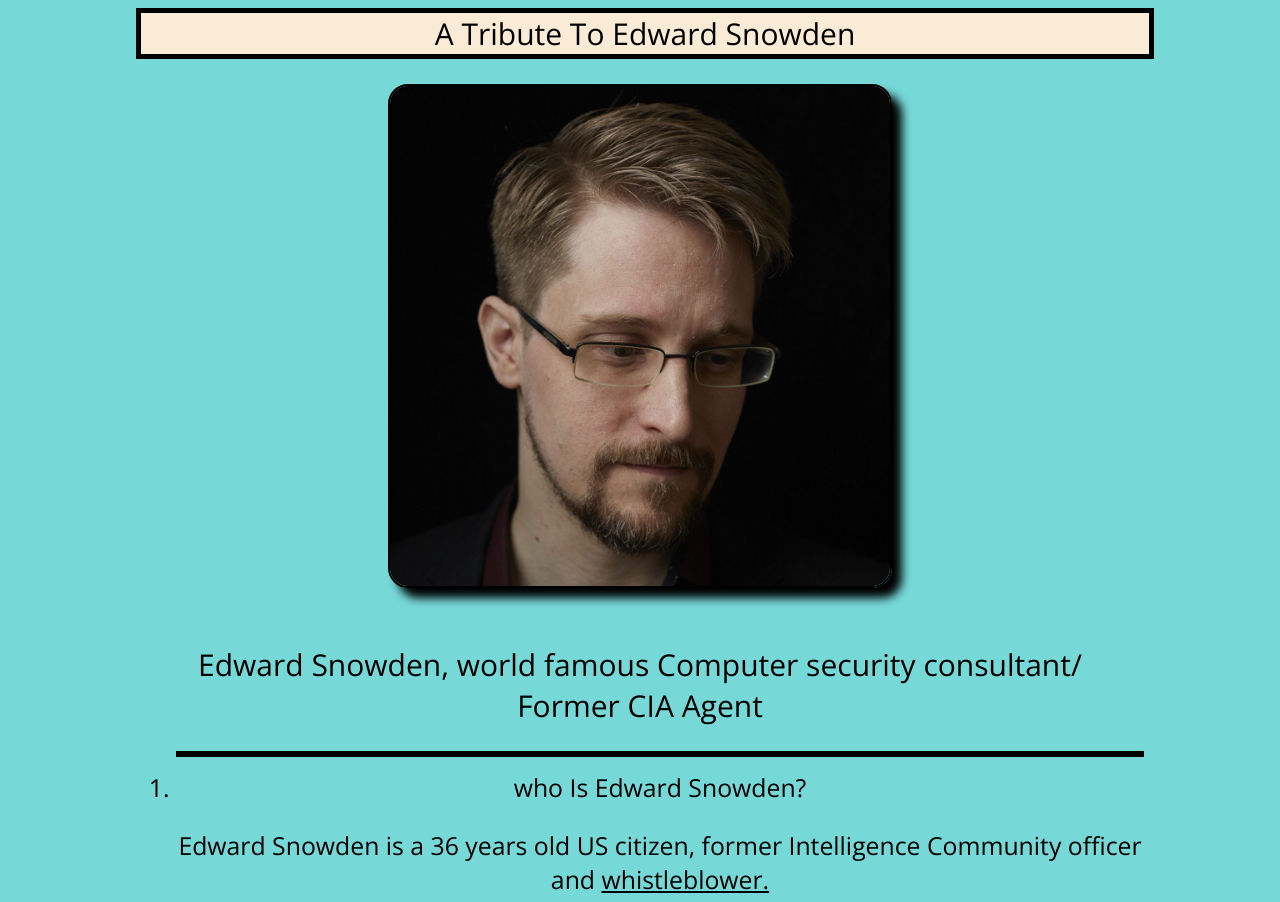
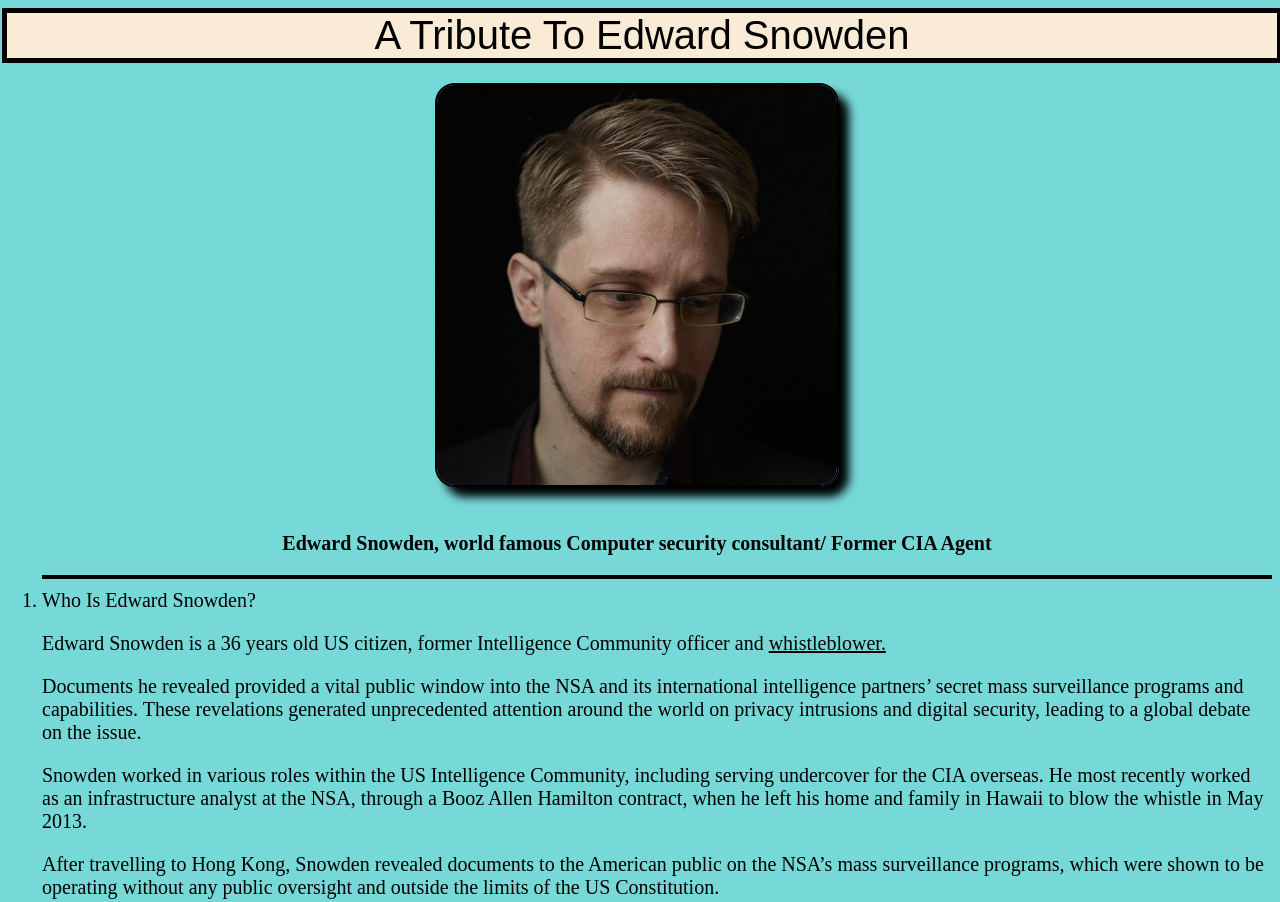
Before and after one commit to arpan-pro-learner/tribute-page-FCC, a plain HTML site: page index.html in a window 1280 px wide. Shown: the top 902 px of the page. Drawn offline with nearby package versions, Linux system fonts and the light colour scheme.

Commit message:
updated files

```diff
--- a/index.html
+++ b/index.html
@@ -19,13 +19,13 @@
 <figcaption id="img-caption"> Edward Snowden, world famous Computer security consultant/ Former CIA Agent</figcaption></figure>
  <ol><body id="tribute-info" >
  <hr>
-    <li>who Is Edward Snowden?</li>
+    <li>Who Is Edward Snowden?</li>
     <p>Edward Snowden is a 36 years old US citizen, former Intelligence Community officer and <u>whistleblower.</u> </p>
     <p>Documents he revealed provided a vital public window into the NSA and its international intelligence partners’ secret mass surveillance programs and capabilities. These revelations generated unprecedented attention around the world on privacy intrusions and digital security, leading to a global debate on the issue.</p>
     <p>Snowden worked in various roles within the US Intelligence Community, including serving undercover for the CIA overseas. He most recently worked as an infrastructure analyst at the NSA, through a Booz Allen Hamilton contract, when he left his home and family in Hawaii to blow the whistle in May 2013.</p> <p>After travelling to Hong Kong, Snowden revealed documents to the American public on the NSA’s mass surveillance programs, which were shown to be operating without any public oversight and outside the limits of the US Constitution.</p>
     <p> US government has charged Snowden with theft of government property, and two further charges under the 1917 Espionage Act. Each charge carries a maximum 10-year prison sentence.</p>
     <p> With the US pursuing his extradition, Snowden is now in Russia, where he was formally granted three years’ residency from 1 August 2014, after a year of temporary asylum in Russia ended on 31st July 2014. Journalists continue to publish documents from Snowden that reveal the secret and unaccountable systems of modern global surveillan. </p>
-     <hr>
+ <hr>
     <li>Why is this information important?</li>
 
 <p>Documents revealed by Snowden show that the US intelligence community and its partners – including the UK, Israeli and German spy agencies – are involved in warrantless mass surveillance of citizens domestically and abroad.</p>Numerous documents show that, beyond the espionage performed for counterterrorism purposes, the NSA and its partners carried out political and industrial espionage, including the bugging of EU and UN buildings and the collection of phone and email data from Brazil’s Ministry of Mines and Energy.<p></p>  To read more about the revelations, see the Revelations page. <a href="https://edwardsnowden.com/revelations/"> click here</a>
@@ -46,11 +46,12 @@
 <blockquote> <strong>“I don't want to live in a world where everything I say, everything I do, everyone I talk to, every expression of creativity and love or friendship is recorded.”
    - Edward snowden</strong> </blockquote>
    <hr>
- <a> Sources To Know More About Edward Snowden</a>
+ <footer>
+   <a> Sources To Know More About Edward Snowden</a>
    <br><a id="tribute-link" href="https://edwardsnowden.com/" target="_blank"> Edward's Personal wesite  </a>
    <br><a id="tribute-link" href="https://en.wikipedia.org/wiki/Edward_Snowden" target="_blank">Edward's wikipedia </a>
    <hr>
-   <footer> <H4>CODED BY <A href="https://www.freecodecamp.org/arpan_srivastava" target="_blank"> ARPAN</A> WITH LOVE  &#128150;<P> A PPROJECT FOR <a href="https://www.freecodecamp.org/" target="_BLANK">FCC</a></P>  </H4> </footer>
+    CODED BY <A href="https://www.freecodecamp.org/arpan_srivastava" target="_blank"> ARPAN</A> WITH LOVE  &#128150;<P> A PPROJECT FOR <a href="https://www.freecodecamp.org/" target="_BLANK">FCC</a></P>   </footer>
 </body>
 </main>
 </html>
--- a/main.css
+++ b/main.css
@@ -1,16 +1,14 @@
 body {
   background-color: #77d8d8;
-  font-size: 1.55rem;
+  font-size: 20px;
   color: black;
-  text-align: center;
-  padding-left: 10%;
-  padding-right: 10%;
-
+  text-align: left;
+  margin-left: 2px;
 }
 header {
-  font-family: "Open Sans", sans-serif;
+  font-family: sans-serif;
 
-  font-size: 30px;
+  font-size: 40px;
 
   text-align: center;
 
@@ -22,7 +20,7 @@ header {
   border: 5px solid black;
 }
 img {
-  max-width: 500px;
+  max-width: 400px;
   border-radius: 20px;
   border: 2px solid black;
   margin-bottom: 2em;
@@ -31,7 +29,6 @@ img {
 
 figure {
   text-align: center;
-  font-size: 1.55rem;
 }
 
 /*.center {
@@ -39,12 +36,16 @@ figure {
   margin-right: 20px;
 }*/
 main {
-  font-family: "Open Sans", sans-serif;
+  font-family: "Times New Roman", Times, serif;
 }
 figcaption {
-  font-family: "Open Sans", sans-serif;
-  font-size: 30px;
+  font-family: "Times New Roman", Times, serif;
+  font-size: 20px;
+  font-weight: bold;
 }
 hr {
-  border: 3px solid black;
+  border: 2px solid black;
 }
+footer {
+  text-align: center;
+}
```
